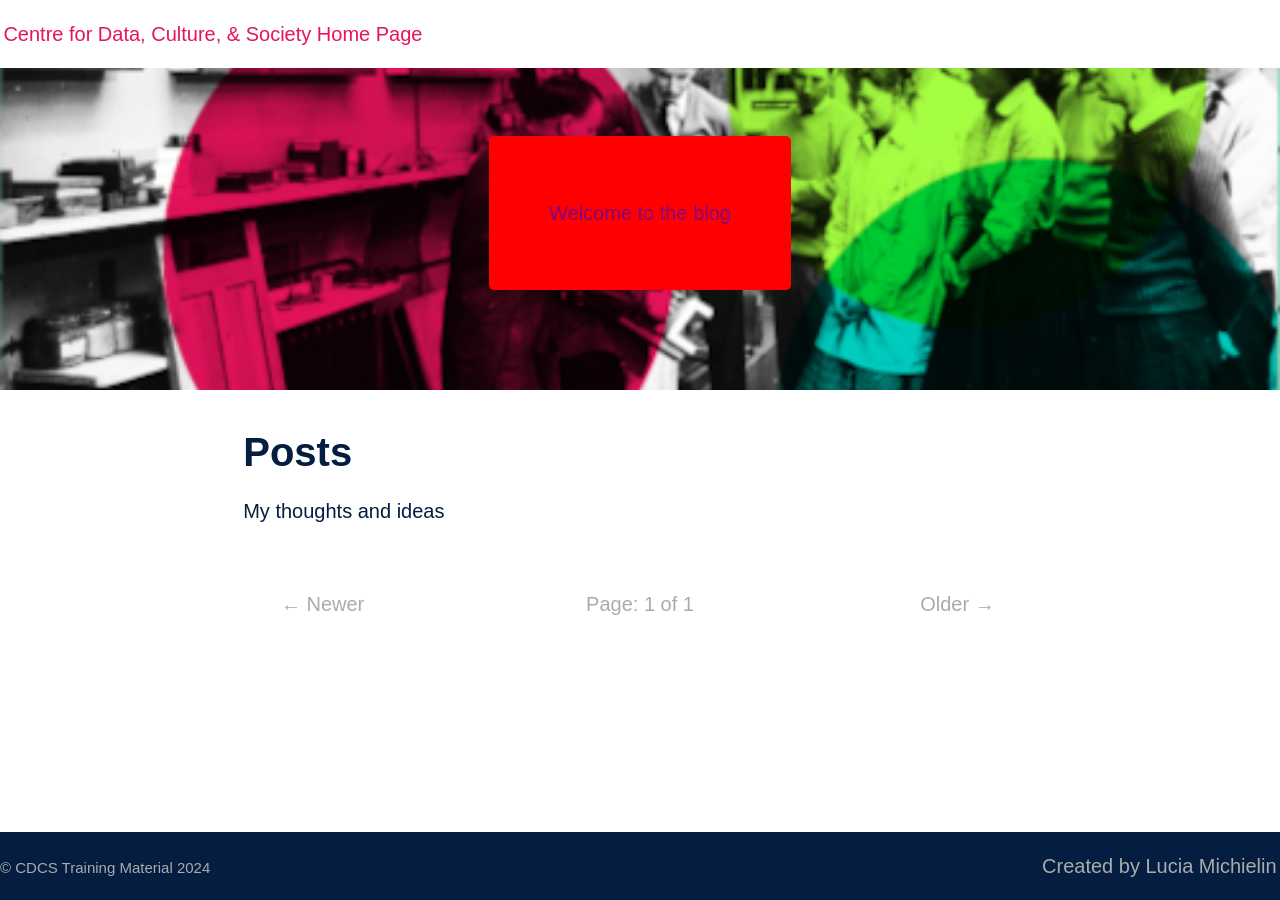
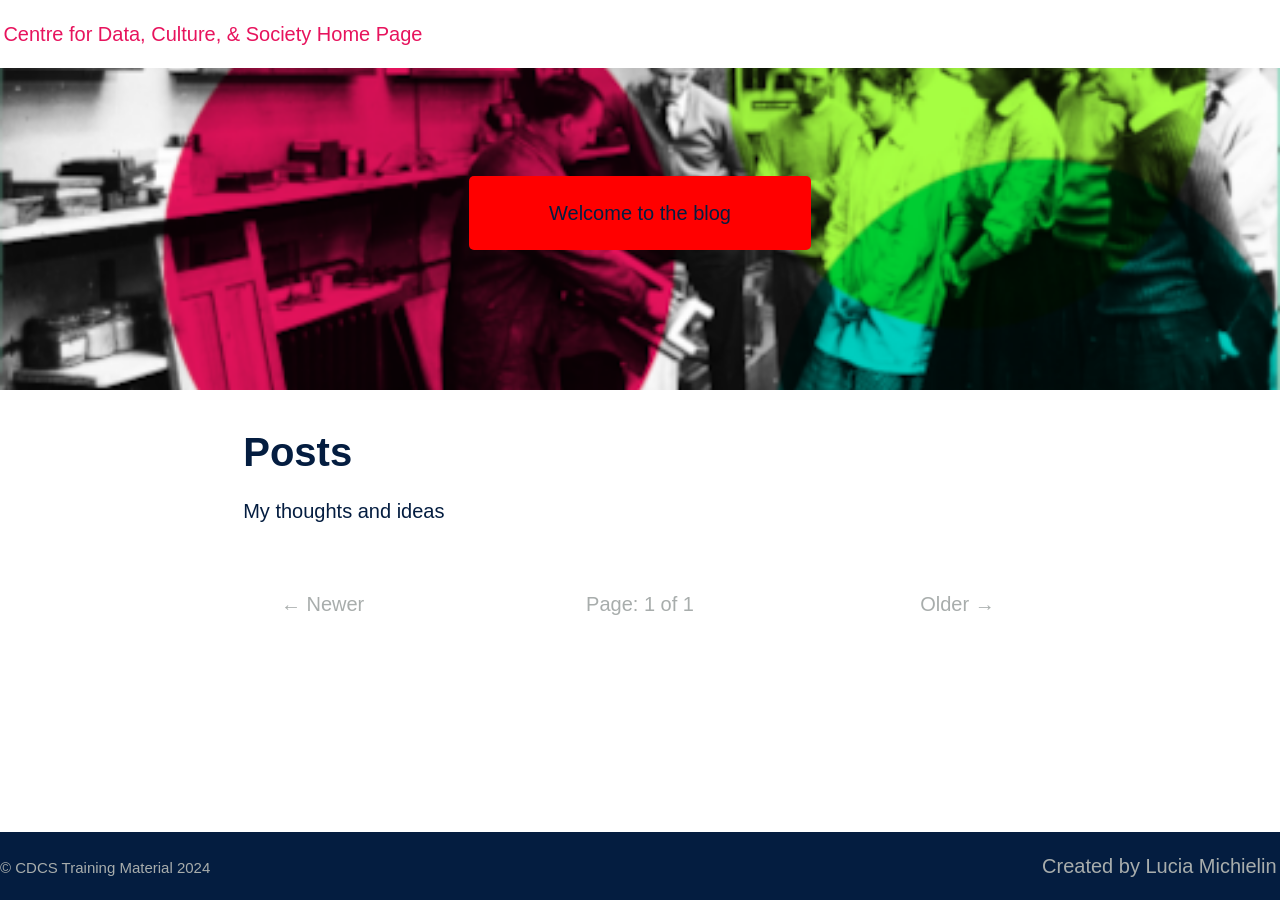
Before and after one commit to DCS-training/DCS-training.github.io, a Jekyll site: the page built from blog/index.html, in a window 1280 px wide. Built offline with Jekyll 4.4.1, drawn with Linux system fonts in a browser that asks for light colours; the list of posts is cut into pages by our own code.

Commit message:
Update _theme.scss

```diff
--- a/_sass/_theme.scss
+++ b/_sass/_theme.scss
@@ -59,8 +59,7 @@ body {
 
     h2, p {
       background-color: red; /* Adds a solid red background to the text */
-      padding: 3em; /* Adds 3em padding around the text */
-      color: purple; /* Sets the text color to purple */
+      padding: 1em 4em; /* 2em vertical padding, 4em horizontal padding */
       border-radius: 5px; /* Optional: Adds rounded corners to the background */
       display: inline-block; /* Ensures the background only covers the text content */
     }
```
